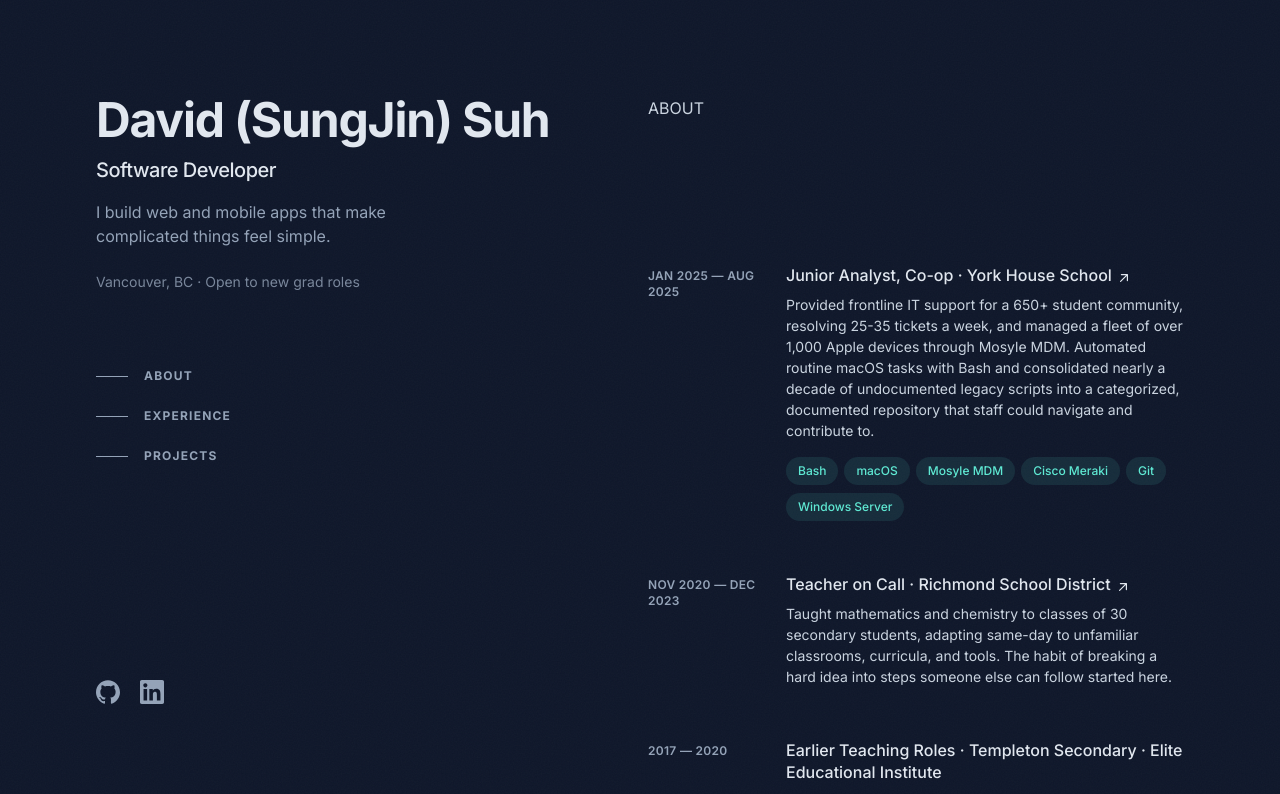
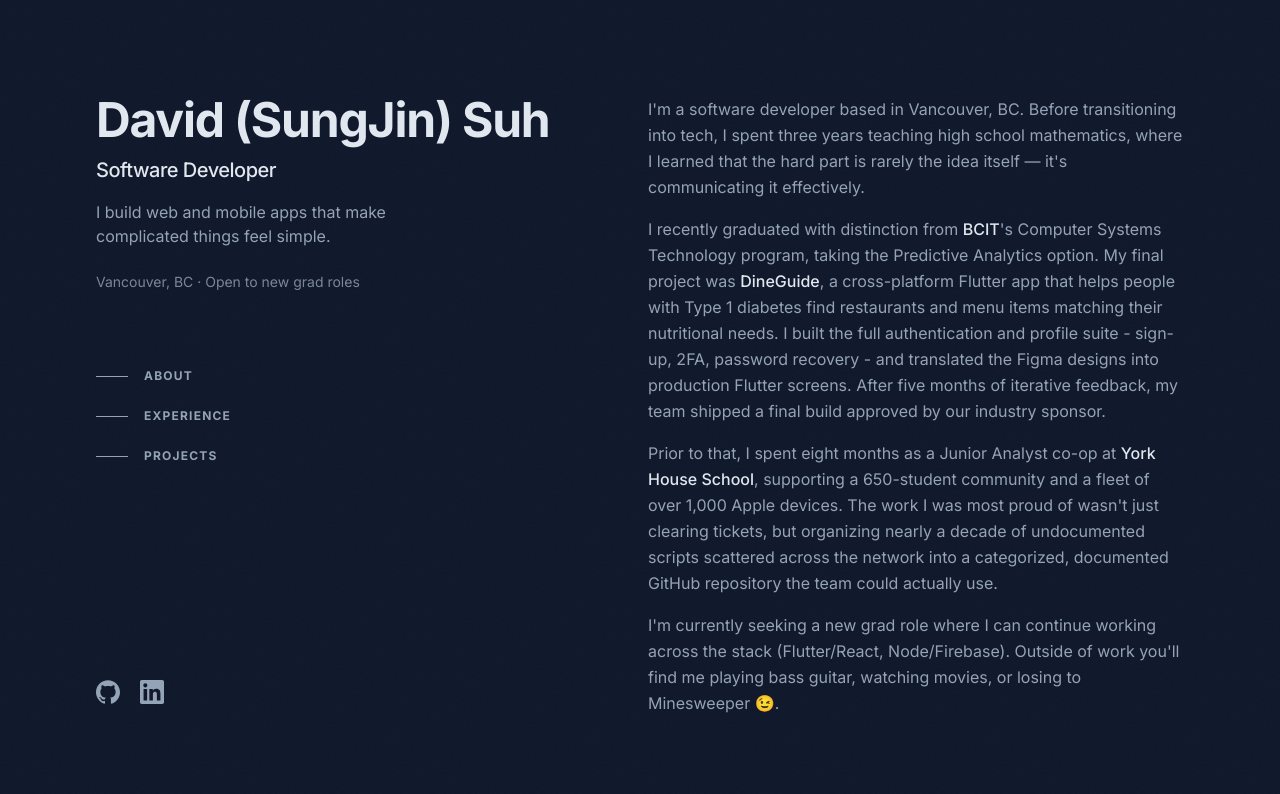
Before and after one commit to SungJin-Suh/portfolio, a Next.js app: page / in a window 1280 px wide. Shown: the top 794 px of the page. Built offline with nearby package versions, Linux system fonts and the light colour scheme.

Commit message:
Add about sections

```diff
--- a/src/app/globals.css
+++ b/src/app/globals.css
@@ -4,7 +4,7 @@
   --color-navy: #0f172a;
   --color-navy-light: #1e293b;
   --color-muted: #94a3b8;
-  --color-body: #cbd5e1;
+  --color-body: #94a3b8;
   --color-bright: #e2e8f0;
   --color-accent: #5eead4;
 }
--- a/src/app/page.tsx
+++ b/src/app/page.tsx
@@ -1,6 +1,7 @@
 import { profile } from "@/content/profile";
 import Socials from "@/components/Socials";
 import ArrowIcon from "@/components/ArrowIcon";
+import About from "@/components/About";
 import Experience from "@/components/Experience";
 import Projects from "@/components/Projects";
 
@@ -49,7 +50,7 @@ export default function Home() {
             <h2 className="mb-4 text-sm font-bold uppercase tracking-widest text-bright lg:sr-only">
               About
             </h2>
-            <p className="mb-4">ABOUT</p>
+            <About />
           </section>
 
                     <section id="experience" className="mb-16 scroll-mt-16 md:mb-24 lg:mb-36">
--- /dev/null
+++ b/src/components/About.tsx
@@ -0,0 +1,59 @@
+import type { ReactNode } from "react";
+
+function InlineLink({ href, children }: { href: string; children: ReactNode }) {
+  return (
+    <a
+      href={href}
+      target="_blank"
+      rel="noreferrer noopener"
+      className="font-medium text-bright transition hover:text-accent focus-visible:text-accent"
+    >
+      {children}
+    </a>
+  );
+}
+
+export default function About() {
+  return (
+    <>
+      <p className="mb-4 leading-relaxed">
+        I&apos;m a software developer based in Vancouver, BC. Before transitioning into tech, I spent
+        three years teaching high school mathematics, where I learned
+        that the hard part is rarely the idea itself — it&apos;s communicating it
+        effectively.
+      </p>
+
+      <p className="mb-4 leading-relaxed">
+        I recently graduated with distinction from{" "}
+        <InlineLink href="https://www.bcit.ca/">BCIT</InlineLink>&apos;s Computer
+        Systems Technology program, taking the Predictive Analytics option. My
+        final project was{" "}
+        <InlineLink href="https://github.com/SungJin-Suh/DineGuide">
+          DineGuide
+        </InlineLink>
+        , a cross-platform Flutter app that helps people with Type 1 diabetes
+        find restaurants and menu items matching their nutritional needs.
+        I built the full authentication and profile suite - sign-up, 2FA, password recovery - and
+        translated the Figma designs into production Flutter screens.
+        After five months of iterative feedback, my team shipped a final build
+        approved by our industry sponsor.
+      </p>
+
+      <p className="mb-4 leading-relaxed">
+        Prior to that, I spent eight months as a Junior Analyst co-op at{" "}
+        <InlineLink href="https://www.yorkhouse.ca/">York House School</InlineLink>
+        , supporting a 650-student community and a fleet of over 1,000 Apple devices.
+        The work I was most proud of wasn&apos;t just clearing tickets, but
+        organizing nearly a decade of undocumented scripts scattered across the
+        network into a categorized, documented GitHub repository the
+        team could actually use.
+      </p>
+
+      <p className="mb-4 leading-relaxed">
+        I&apos;m currently seeking a new grad role where I can continue working across
+        the stack (Flutter/React, Node/Firebase). Outside of work you&apos;ll find me
+        playing bass guitar, watching movies, or losing to Minesweeper 😉.
+      </p>
+    </>
+  );
+}
```
